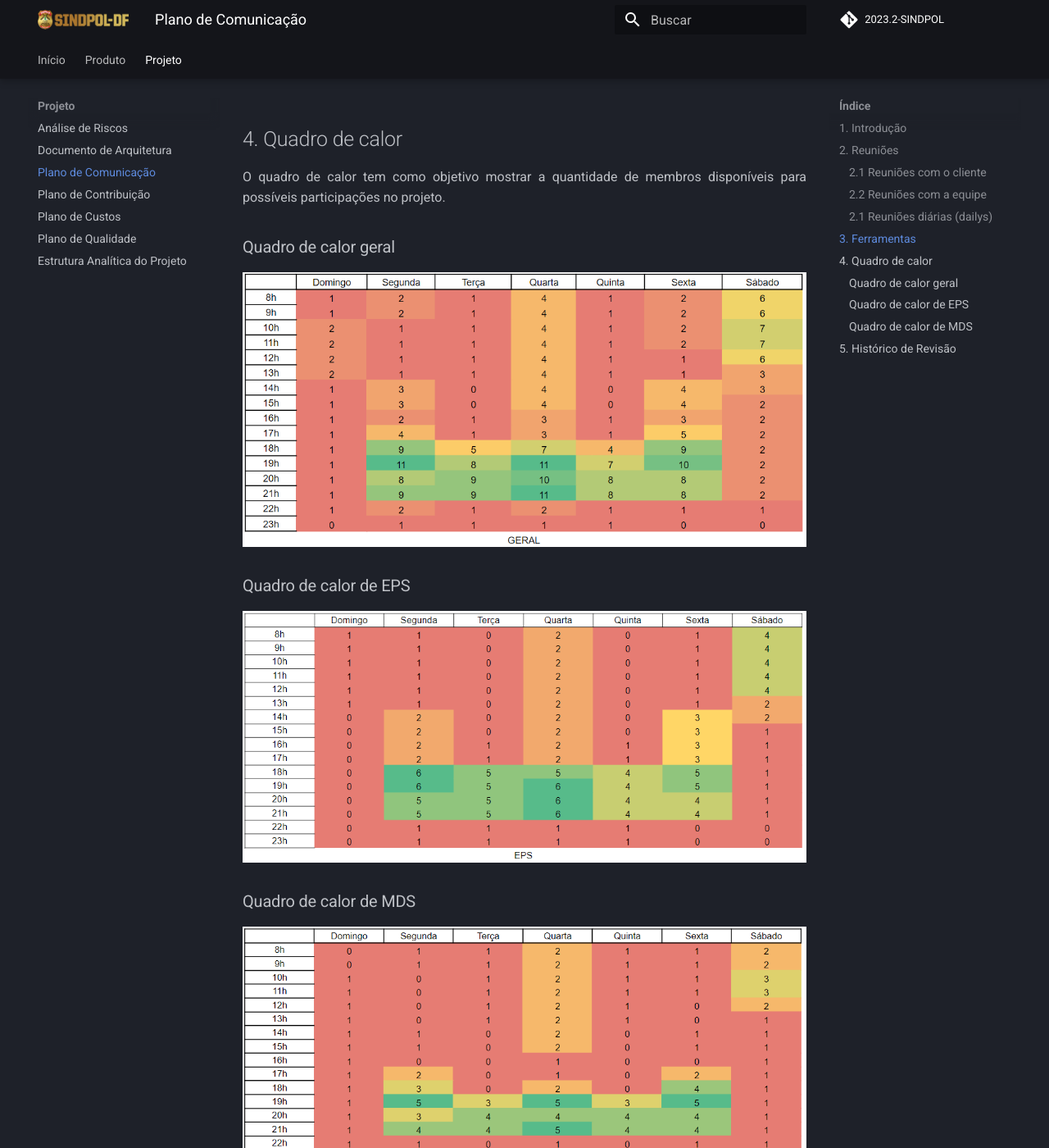
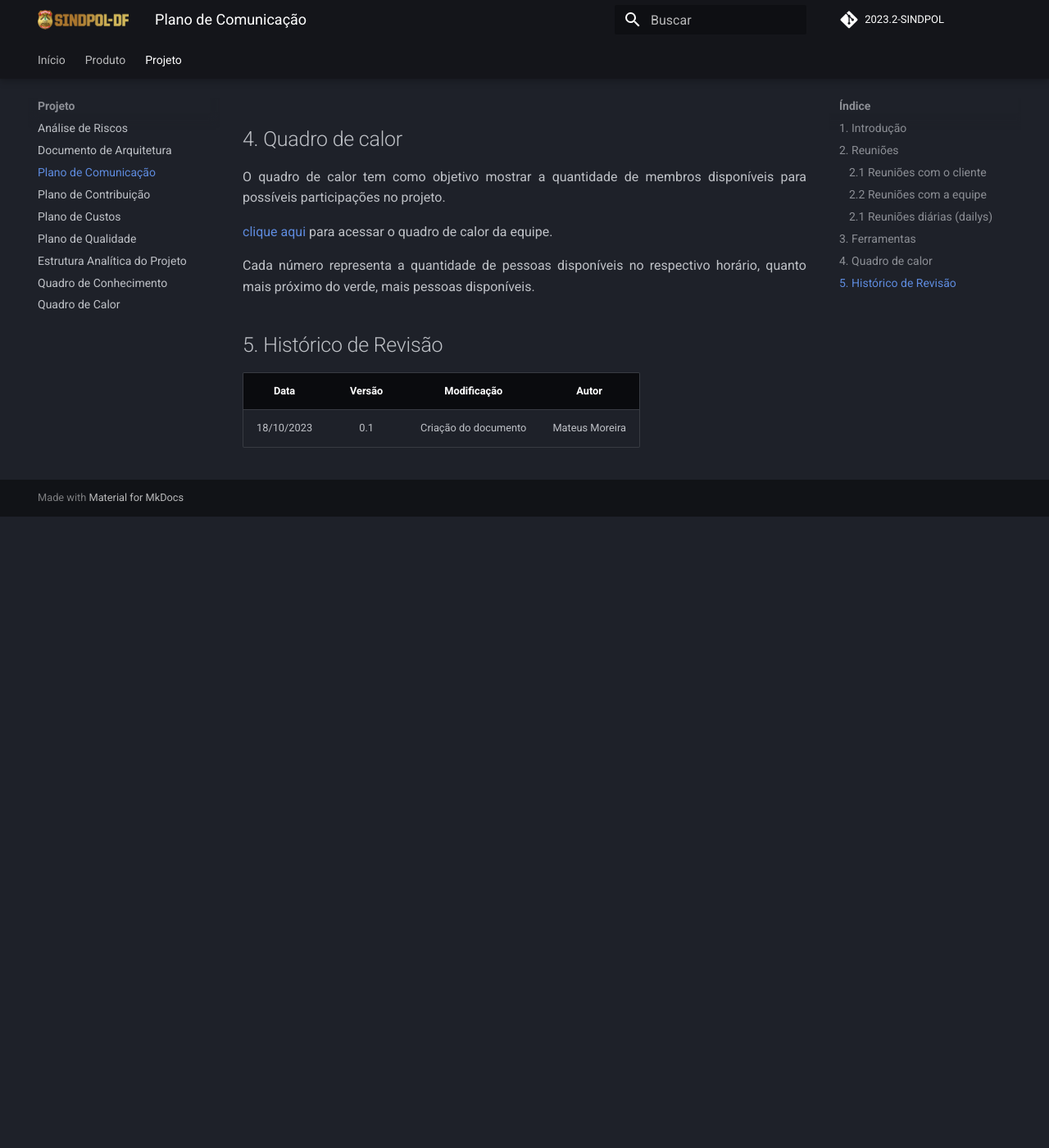
Before and after one commit to fga-eps-mds/2023.2-SINDPOL-DOC, an MkDocs documentation site: the page built from docs/projeto/comunicacao.md, in a window 1280 px wide and 1400 px high, scrolled down 2734 px. Shown: the whole window at 82% size. Built offline with MkDocs 1.6.1 and Material for MkDocs 9.7.7, drawn with Linux system fonts in a browser that asks for light colours; comment, search, counter and statistics services are not loaded; after the commit the page ends 3364 px from its top, so only the background shows below that; grey boxes are pictures that could not be loaded.

Commit message:
Adicionado quadro de conhecimento
Co-authored-by: Alexandre Jr. <AlexandreLJr@users.noreply.github.com>

```diff
--- a/docs/projeto/comunicacao.md
+++ b/docs/projeto/comunicacao.md
@@ -74,14 +74,8 @@ Para facilitar a comunicação entre os membros, as seguintes ferramentas serão
 
 O quadro de calor tem como objetivo mostrar a quantidade de membros disponíveis para possíveis participações no projeto.
 
-### Quadro de calor geral
-![Quadro de calor da Equipe](../assets/quadro_calor_geral.png)
+[clique aqui](quadrocalor.md) para acessar o quadro de calor da equipe.
 
-### Quadro de calor de EPS
-![Quadro de calor de EPS](../assets/quadro_calor_eps.png)
-
-### Quadro de calor de MDS
-![Quadro de calor de MDS](../assets/quadro_calor_mds.png)
 
 Cada número representa a quantidade de pessoas disponíveis no respectivo horário, quanto mais próximo do verde, mais pessoas disponíveis.
 
--- a/mkdocs.yml
+++ b/mkdocs.yml
@@ -40,4 +40,7 @@ nav:
       - Plano de Custos: projeto/custos.md
       - Plano de Qualidade: projeto/qualidade.md
       - Estrutura Analítica do Projeto: projeto/eap.md
+      - Quadro de Conhecimento: projeto/quadroconhecimento.md
+      - Quadro de Calor: projeto/quadrocalor.md
+
 dev_addr: "0.0.0.0:8000"
```
Also changed, not shown: docs/projeto/quadrocalor.md (added, +22 -0 lines), docs/projeto/quadroconhecimento.md (added, +23 -0 lines).
